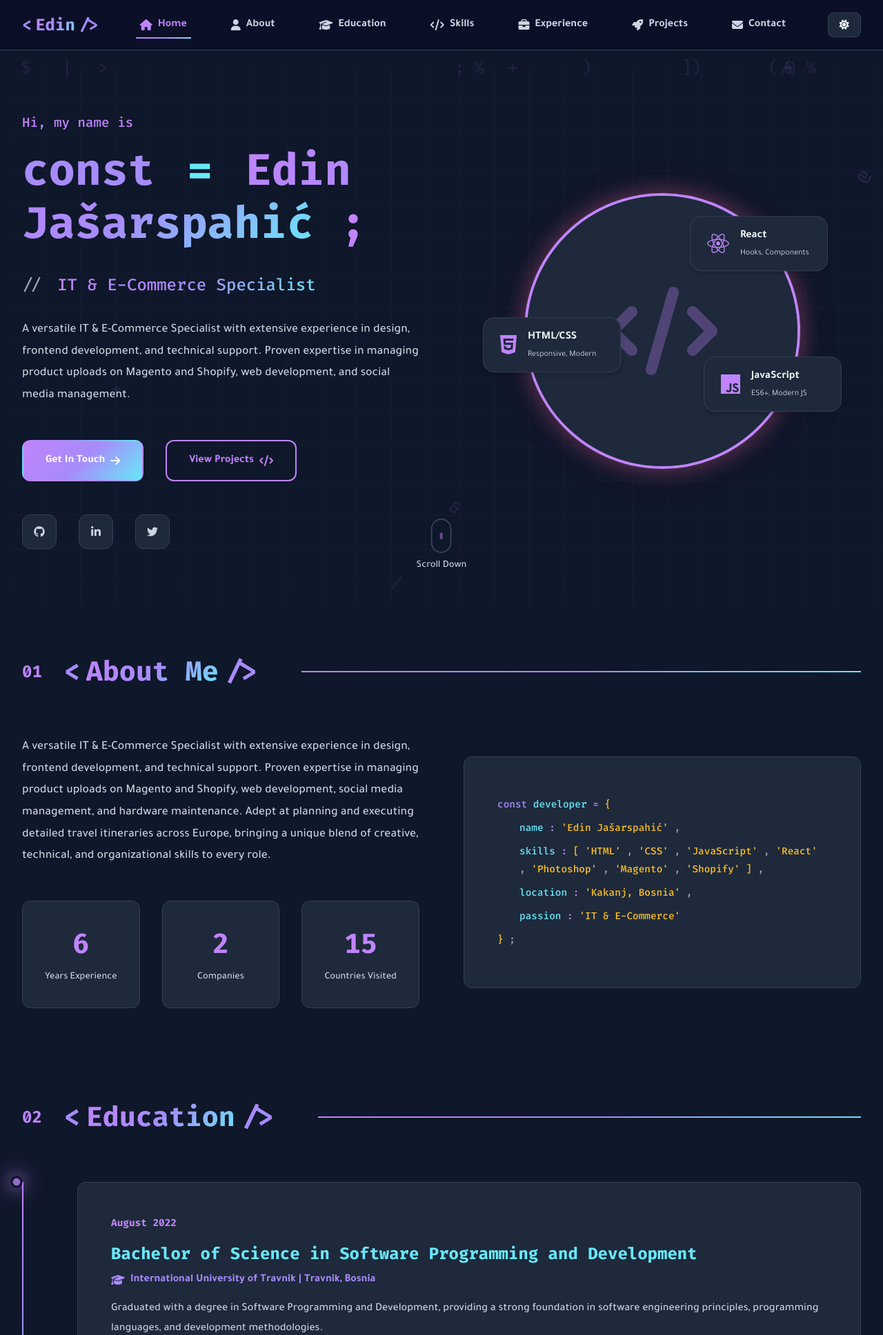
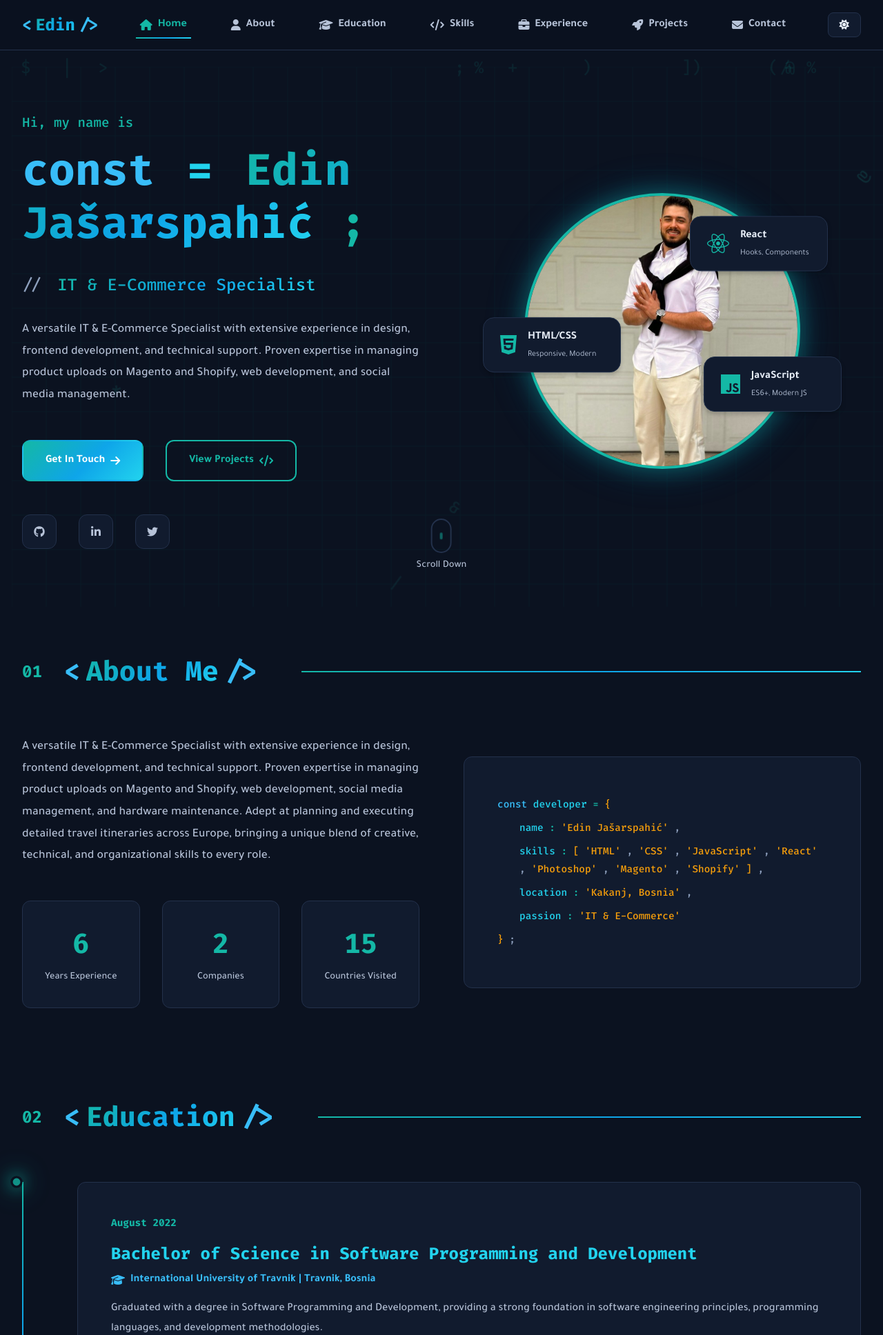
Before and after one commit to L4VAA925/portfolio, a PHP site: page / in a window 1280 px wide. Shown: the top 1936 px of the page at 69% size. Run offline with PHP 8.4, Linux system fonts and the light colour scheme; some libraries are stand-ins or nearby versions.

Commit message:
Update hero profile with real portrait and refresh site branding.
This replaces the placeholder with a properly cropped photo and introduces a polished teal/sky color system across light and dark modes for a cleaner, more modern look.

Co-authored-by: Cursor <cursoragent@cursor.com>

```diff
--- a/index.html
+++ b/index.html
@@ -169,9 +169,7 @@
                         <div class="profile-image-glow"></div>
                         <div class="profile-image-frame">
                             <div class="profile-image" id="profileImage">
-                                <div class="profile-placeholder">
-                                    <i class="fas fa-code"></i>
-                                </div>
+                                <img src="assets/profile-photo.png" alt="Edin Jašarspahić portrait" class="profile-photo">
                             </div>
                         </div>
                         <div class="floating-badge badge-1">
--- a/style.css
+++ b/style.css
@@ -1,21 +1,21 @@
 :root {
-    --primary: #c084fc;
-    --secondary: #a78bfa;
-    --accent: #fbbf24;
-    --cyan: #67e8f9;
-    --purple: #a78bfa;
-    --green: #86efac;
-    --bg-dark: #0f172a;
-    --bg-darker: #020617;
-    --bg-card: #1e293b;
-    --bg-hover: #334155;
-    --border: #334155;
-    --text-primary: #f1f5f9;
-    --text-secondary: #cbd5e1;
-    --text-muted: #94a3b8;
-    --gradient-1: linear-gradient(135deg, #c084fc 0%, #a78bfa 50%, #67e8f9 100%);
-    --gradient-2: linear-gradient(135deg, #67e8f9 0%, #a78bfa 50%, #fbbf24 100%);
-    --gradient-3: linear-gradient(135deg, #86efac 0%, #67e8f9 100%);
+    --primary: #14b8a6;
+    --secondary: #0ea5e9;
+    --accent: #f59e0b;
+    --cyan: #22d3ee;
+    --purple: #38bdf8;
+    --green: #34d399;
+    --bg-dark: #0b1220;
+    --bg-darker: #060b16;
+    --bg-card: #111b2e;
+    --bg-hover: #1b2940;
+    --border: #23314b;
+    --text-primary: #e6edf7;
+    --text-secondary: #b7c3d8;
+    --text-muted: #8ea0bd;
+    --gradient-1: linear-gradient(135deg, #14b8a6 0%, #0ea5e9 55%, #22d3ee 100%);
+    --gradient-2: linear-gradient(135deg, #22d3ee 0%, #0ea5e9 50%, #f59e0b 100%);
+    --gradient-3: linear-gradient(135deg, #34d399 0%, #22d3ee 100%);
     --shadow-sm: 0 2px 4px rgba(0,0,0,0.1);
     --shadow-md: 0 4px 6px rgba(0,0,0,0.2);
     --shadow-lg: 0 10px 15px rgba(0,0,0,0.3);
@@ -191,7 +200,7 @@ img {
     top: 0;
     left: 0;
     width: 100%;
-    background: rgba(10, 14, 39, 0.8);
+    background: color-mix(in srgb, var(--bg-dark) 80%, transparent);
     backdrop-filter: blur(20px);
     border-bottom: 1px solid var(--border);
     z-index: 1000;
@@ -588,7 +597,7 @@ img {
     transform: translate(-50%, -50%);
     width: 120%;
     height: 120%;
-    background: radial-gradient(circle, rgba(255,107,157,0.2) 0%, transparent 70%);
+    background: radial-gradient(circle, color-mix(in srgb, var(--primary) 30%, transparent) 0%, transparent 70%);
     border-radius: 50%;
     animation: pulse 3s ease-in-out infinite;
 }
@@ -611,8 +620,8 @@ img {
     border-radius: 50%;
     border: 4px solid var(--primary);
     box-shadow:
-        0 0 30px rgba(255,107,157,0.3),
-        0 0 60px rgba(255,107,157,0.1);
+        0 0 30px color-mix(in srgb, var(--primary) 35%, transparent),
+        0 0 60px color-mix(in srgb, var(--secondary) 22%, transparent);
     overflow: hidden;
     background: var(--bg-card);
 }
@@ -625,6 +634,14 @@ img {
     justify-content: center;
     background: var(--bg-card);
     will-change: transform;
+}
+
+.profile-photo {
+    width: 100%;
+    height: 100%;
+    object-fit: cover;
+    object-position: center 18%;
+    transform: scale(1.12);
 }
 
 .profile-placeholder {
```
Also changed, not shown: other parts of style.css (+25 -16 lines), assets/profile-photo.png (added).
